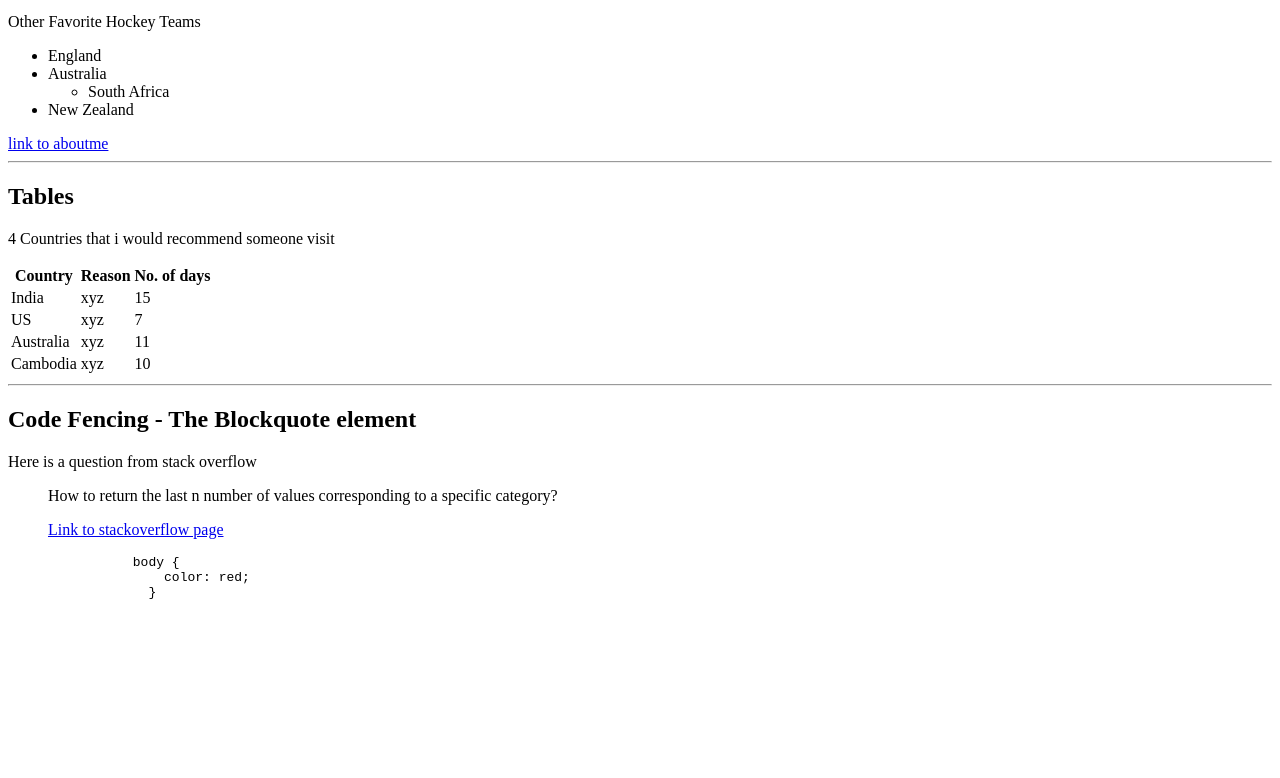
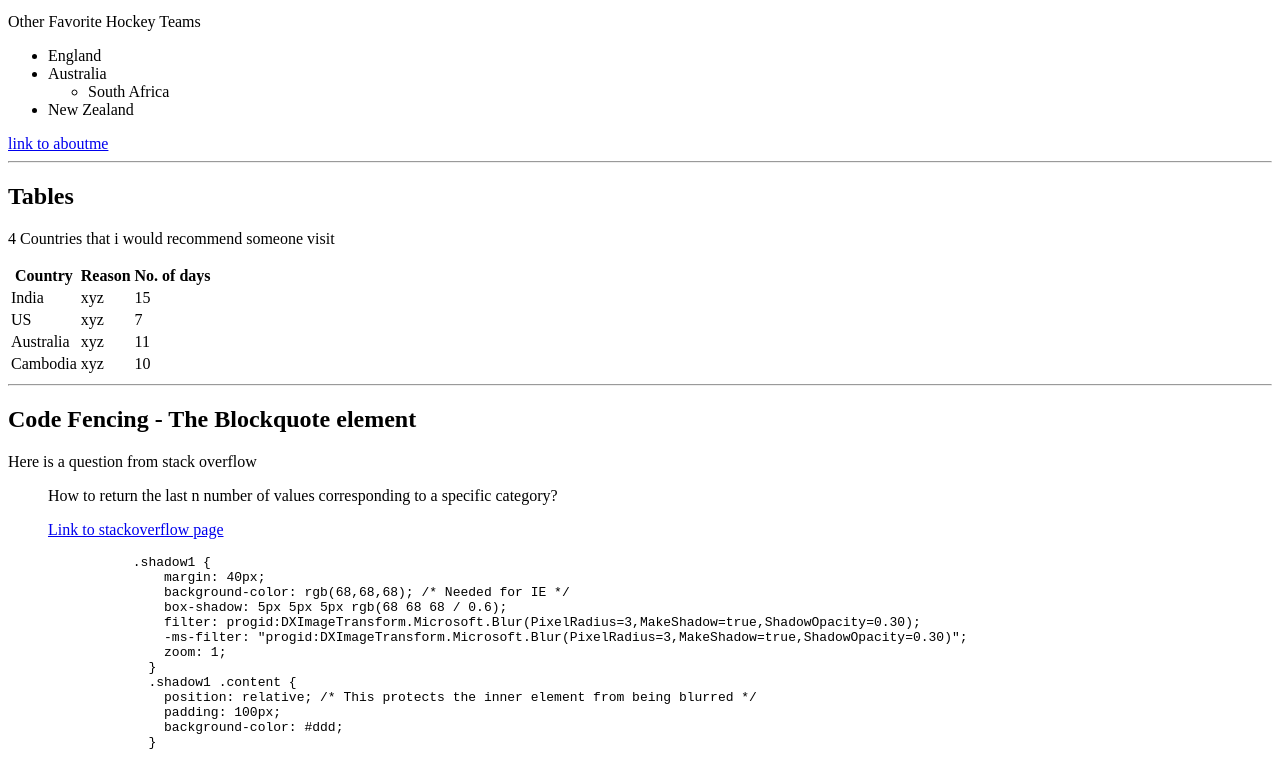
Before and after one commit to 44-563-Web-Apps-S23/44563-webapps-assignment-3-Greeshma0911, a plain HTML site: page index.html in a window 1280 px wide. Shown: the part 386-1164 px from the top of the page. Before the commit the page ends 1014 px from the top, so only its background shows below. Drawn offline with Linux system fonts and the light colour scheme.

Commit message:
making corrections assignment

```diff
--- a/index.html
+++ b/index.html
@@ -68,8 +68,18 @@
             <blockquote>How to return the last n number of values corresponding to a specific category?</blockquote>
             <a href="https://stackoverflow.com/questions/75342892/how-to-return-the-last-n-number-of-values-corresponding-to-a-specific-category"><blockquote cite="https://stackoverflow.com/questions/75342892/how-to-return-the-last-n-number-of-values-corresponding-to-a-specific-category">Link to stackoverflow page</blockquote></a>
             <pre>
-                body {
-                    color: red;
+                .shadow1 {
+                    margin: 40px;
+                    background-color: rgb(68,68,68); /* Needed for IE */
+                    box-shadow: 5px 5px 5px rgb(68 68 68 / 0.6);
+                    filter: progid:DXImageTransform.Microsoft.Blur(PixelRadius=3,MakeShadow=true,ShadowOpacity=0.30);
+                    -ms-filter: "progid:DXImageTransform.Microsoft.Blur(PixelRadius=3,MakeShadow=true,ShadowOpacity=0.30)";
+                    zoom: 1;
+                  }
+                  .shadow1 .content {
+                    position: relative; /* This protects the inner element from being blurred */
+                    padding: 100px;
+                    background-color: #ddd;
                   }
             </pre>
         </body>
```
